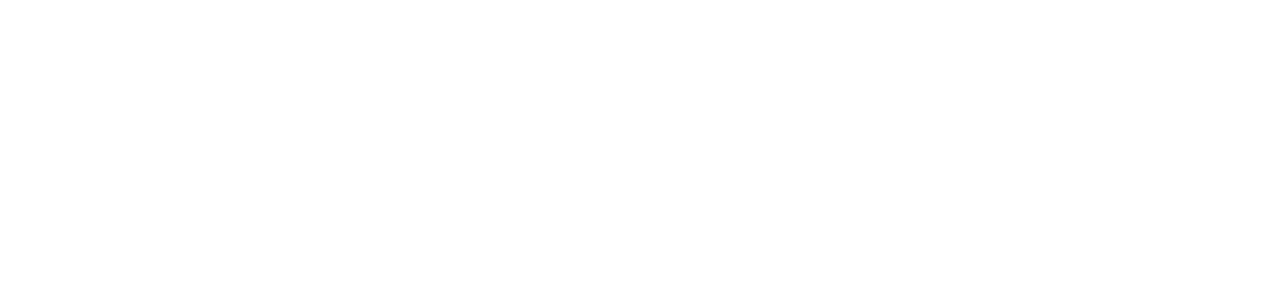
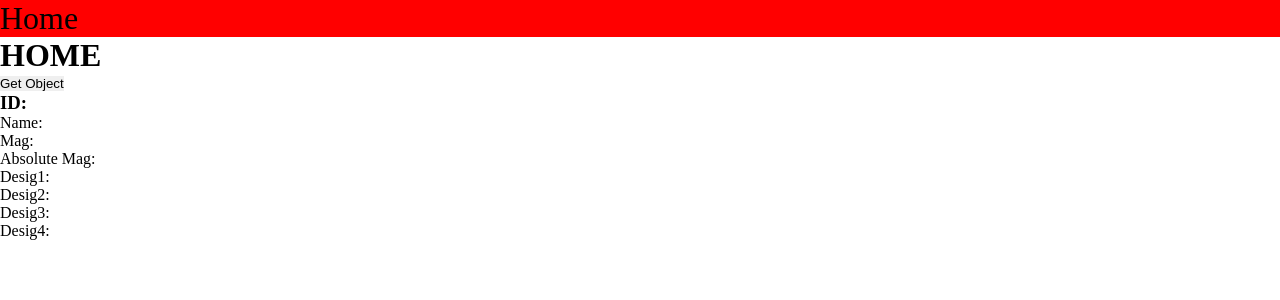
Before and after one commit to PhilG112/astro-fe, an Angular app: page /home in a window 1280 px wide. Before the commit this address led to /. Shown: the top 300 px of the page. Built offline with nearby package versions, Linux system fonts and the light colour scheme.

Commit message:
Added initial http get test

```diff
--- a/src/app/app-routing.module.ts
+++ b/src/app/app-routing.module.ts
@@ -1,7 +1,10 @@
 import { NgModule } from '@angular/core';
 import { Routes, RouterModule } from '@angular/router';
+import { HomeComponent } from './components/home/home.component'
 
 const routes: Routes = [
+  { path: '', redirectTo: '/home', pathMatch: 'full' },
+  { path: 'home', component: HomeComponent }
 ];
 
 @NgModule({
--- a/src/app/app.component.html
+++ b/src/app/app.component.html
@@ -1 +1,11 @@
-<router-outlet></router-outlet>
+<header>
+  <nav>
+    <ul>
+      <li>Home</li>
+    </ul>
+  </nav>
+</header>
+
+<main>
+  <router-outlet></router-outlet>
+</main>
--- a/src/app/app.component.scss
+++ b/src/app/app.component.scss
@@ -0,0 +1,9 @@
+header {
+  nav {
+    background-color: red;
+
+    ul {
+      font-size: 2em;
+    }
+  }
+}
--- a/src/app/app.module.ts
+++ b/src/app/app.module.ts
@@ -4,10 +4,12 @@ import { HttpClientModule } from '@angular/common/http';
 
 import { AppRoutingModule } from './app-routing.module';
 import { AppComponent } from './app.component';
+import { HomeComponent } from './components/home/home.component';
 
 @NgModule({
   declarations: [
-    AppComponent
+    AppComponent,
+    HomeComponent
   ],
   imports: [
     BrowserModule,
--- /dev/null
+++ b/src/app/components/home/home.component.html
@@ -0,0 +1,16 @@
+<h1>HOME</h1>
+
+<button (click)="getCelestialObject()">Get Object</button>
+
+<div>
+  <h3>ID: {{cObject.id}}</h3>
+  <ul>
+    <li>Name: {{cObject.name}}</li>
+    <li>Mag: {{cObject.magnitude}}</li>
+    <li>Absolute Mag: {{cObject.absoluteMagnitude}}</li>
+    <li>Desig1: {{cObject.designation1}}</li>
+    <li>Desig2: {{cObject.designation2}}</li>
+    <li>Desig3: {{cObject.designation3}}</li>
+    <li>Desig4: {{cObject.designation4}}</li>
+  </ul>
+</div>
--- /dev/null
+++ b/src/app/components/home/home.component.ts
@@ -0,0 +1,21 @@
+import { Component, OnInit } from '@angular/core';
+import { CelestialObjectService } from '../../services/celestial-object/celestial-object.service';
+import { CelestialObject } from '../../models/celestial-object';
+
+@Component({
+  selector: 'app-home',
+  templateUrl: './home.component.html',
+  styleUrls: ['./home.component.scss']
+})
+export class HomeComponent implements OnInit {
+  cObject = new CelestialObject();
+
+  constructor(private cObjectService: CelestialObjectService) { }
+
+  ngOnInit() { }
+
+  getCelestialObject() {
+    this.cObjectService.getCelestialObject()
+      .subscribe(c => this.cObject = c);
+  }
+}
--- /dev/null
+++ b/src/app/models/celestial-object.ts
@@ -0,0 +1,10 @@
+export class CelestialObject {
+  id: number;
+  magnitude: string;
+  absoluteMagnitude: string;
+  name: string;
+  designation1: string;
+  designation2: string;
+  designation3: string;
+  designation4: string;
+}
--- /dev/null
+++ b/src/app/services/celestial-object/celestial-object.service.ts
@@ -0,0 +1,17 @@
+import { Injectable } from '@angular/core';
+import { HttpClient, HttpResponse } from '@angular/common/http';
+import { Observable } from 'rxjs';
+import { CelestialObject } from '../../models/celestial-object';
+
+@Injectable({
+  providedIn: 'root'
+})
+export class CelestialObjectService {
+  private baseUrl = 'https://localhost:44380'
+
+  constructor(private http: HttpClient) { }
+
+  getCelestialObject(): Observable<CelestialObject> {
+    return this.http.get<CelestialObject>(`${this.baseUrl}/celestial/get`);
+  }
+}
--- a/src/index.html
+++ b/src/index.html
@@ -2,7 +2,7 @@
 <html lang="en">
 <head>
   <meta charset="utf-8">
-  <title>AstroFe</title>
+  <title>Astrophotography</title>
   <base href="/">
 
   <meta name="viewport" content="width=device-width, initial-scale=1">
--- a/src/styles.scss
+++ b/src/styles.scss
@@ -1 +1,6 @@
 /* You can add global styles to this file, and also import other style files */
+* {
+  margin: 0;
+  padding: 0;
+  border: 0;
+}
```
Also changed, not shown: src/app/components/home/home.component.scss (added), 2 other files (tests, documents, lock files or other folders).
